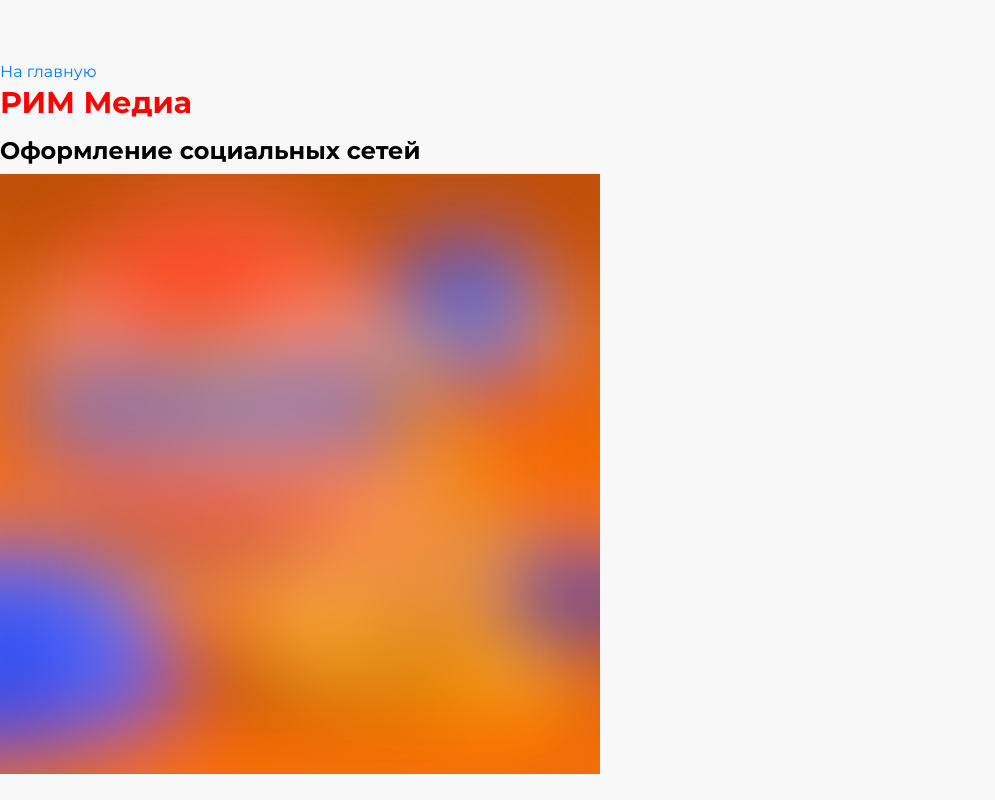
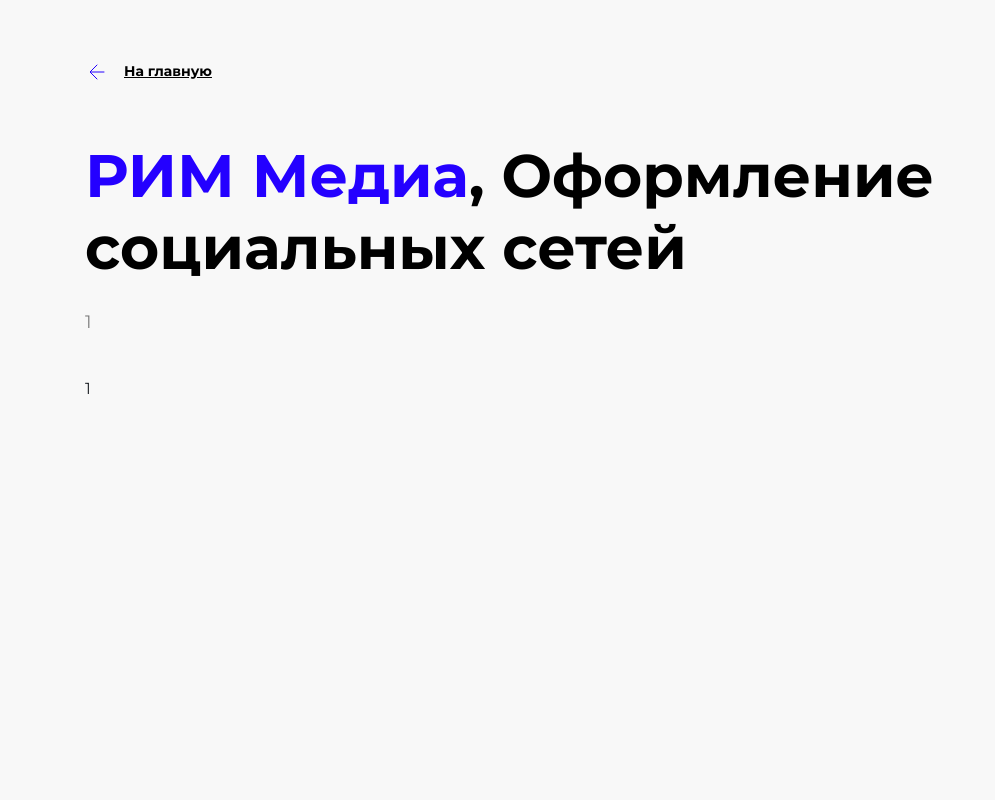
Before and after one commit to timurmakarov/myportfolio, a Django app: page /projects/34/ in a window 1280 px wide. Shown: the whole page, without its empty margins (0-995 px from the left). Run offline with Django 3.2, Linux system fonts and the light colour scheme; data comes from the database, SQL or seed files in the repository; both versions use the stored data as it was after the commit; some libraries are stand-ins or nearby versions.

Commit message:
Add some fileds on project information page

```diff
--- a/timurmakarov/apps/projects/static/css/style.css
+++ b/timurmakarov/apps/projects/static/css/style.css
@@ -127,11 +127,13 @@
 }
 
 .footer-desc {
+    border-radius: 6px;
+    background-color: blue;
     margin-top: 60px;
     text-align: center;
-    color: lightgrey;
+    color: white;
     font-weight: 400;
-    font-size: 16px;
+    font-size: 14px;
 }
 
 .date-time {
--- a/timurmakarov/apps/projects/templates/projects/about.html
+++ b/timurmakarov/apps/projects/templates/projects/about.html
@@ -7,17 +7,41 @@
 	<link rel="stylesheet" href="style.css">
 	<link href="https://fonts.googleapis.com/css?family=Montserrat:400,500,600,700,800&display=swap" rel="stylesheet">
 </head>
+
 <body>
-	<a href="#" onclick="javascript:history.back(); return false;">На главную</a>
+
 	{% extends 'base.html' %}
+	{% block content %}
 
-	{% block title %}{{project.project_title}}{% endblock %}
-	{% block content %}
-	<p style="color: red">{{project.project_client}}</p>
-	<h2>{{project.project_title}}</h2>
+	<div class="container">
+		<div class="row">
+			<div class="col-md-12"><a class="back-btn" href="http://127.0.0.1:8000/projects/">
+				<span style="margin-right: 15px">
+					<svg width="24" height="24" viewBox="0 0 24 24" fill="none" xmlns="http://www.w3.org/2000/svg">
+						<path d="M19 12H6M12 5l-7 7 7 7" stroke="#2400FF" stroke-linecap="round"
+						stroke-linejoin="round"/>
+					</svg></span>На главную</a>
+				</div>
+			</div>
+		</div>
 
-            <img src="{{ project.project_cover.url }}">
+		<div class="container">
+			<div class="row">
+				<div class="col-md-12">
+					<h1><span style="color: #2400FF;">{{project.project_client}}</span>, {{project.project_title}}</h1>
+					<p class="main-page_description">{{project.project_description}}</p>
+				</div>
+			</div>
+		</div>
 
-	{% endblock %}
-</body>
-</html>
+		<div class="container">
+			<div class="row">
+				<div class="col-md-12">
+					{{project.project_body}}
+				</div>
+			</div>
+		</div>
+
+		{% endblock %}
+	</body>
+	</html>
--- a/timurmakarov/apps/projects/templates/projects/index.html
+++ b/timurmakarov/apps/projects/templates/projects/index.html
@@ -101,18 +101,22 @@
 <div class="container сontacts-parrent">
     <h2>Контакты</h2>
     <div class="row contacts">
+
         <div class="col-md-4">
             <i class="fas fa-phone-square-alt"></i>
             <a href="tel:89872895075">+79872895075</a>
         </div>
+
         <div class="col-md-4">
             <i class="fas fa-envelope"></i>
             <a href="mailto:hi@timurmakarov.ru">hi@timurmakarov.ru</a>
         </div>
+
         <div class="col-md-4">
             <i class="fab fa-telegram-plane"></i>
             <a href="https://teleg.one/timurmakarov">@timurmakarov</a>
         </div>
+
     </div>
 </div>
 
```
Also changed, not shown: db.sqlite3. Lines whose indentation alone changed are shown as unchanged.
